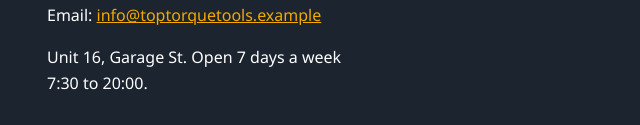
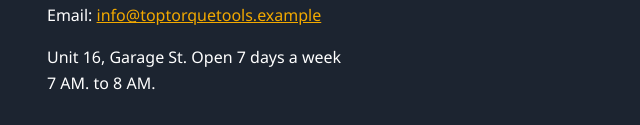
Before and after one commit to Wojtek-Uber/my_project_web, a plain HTML site: page products.html in a window 1280 px wide. Shown: the part 995-1120 px from the top of the page, 35-675 px from the left. Drawn offline with nearby package versions, Linux system fonts and the light colour scheme.

Commit message:
add updated closing times

```diff
--- a/products.html
+++ b/products.html
@@ -91,7 +91,7 @@
 
         <!-- EMAIL HYPERLINK -->
           <p>Email: <a href="info@toptorquetools.example">info@toptorquetools.example</a></p>
-          <p>Unit 16, Garage St. Open 7 days a week <br> 7:30 to 20:00.</p>
+          <p>Unit 16, Garage St. Open 7 days a week <br> 7 AM. to 8 AM.</p>
         </div>
         <div class="col-12 col-md-6 text-md-end">
           <p>&copy; 2026 TopTorque Tools LTD. Student Project.</p>
```
